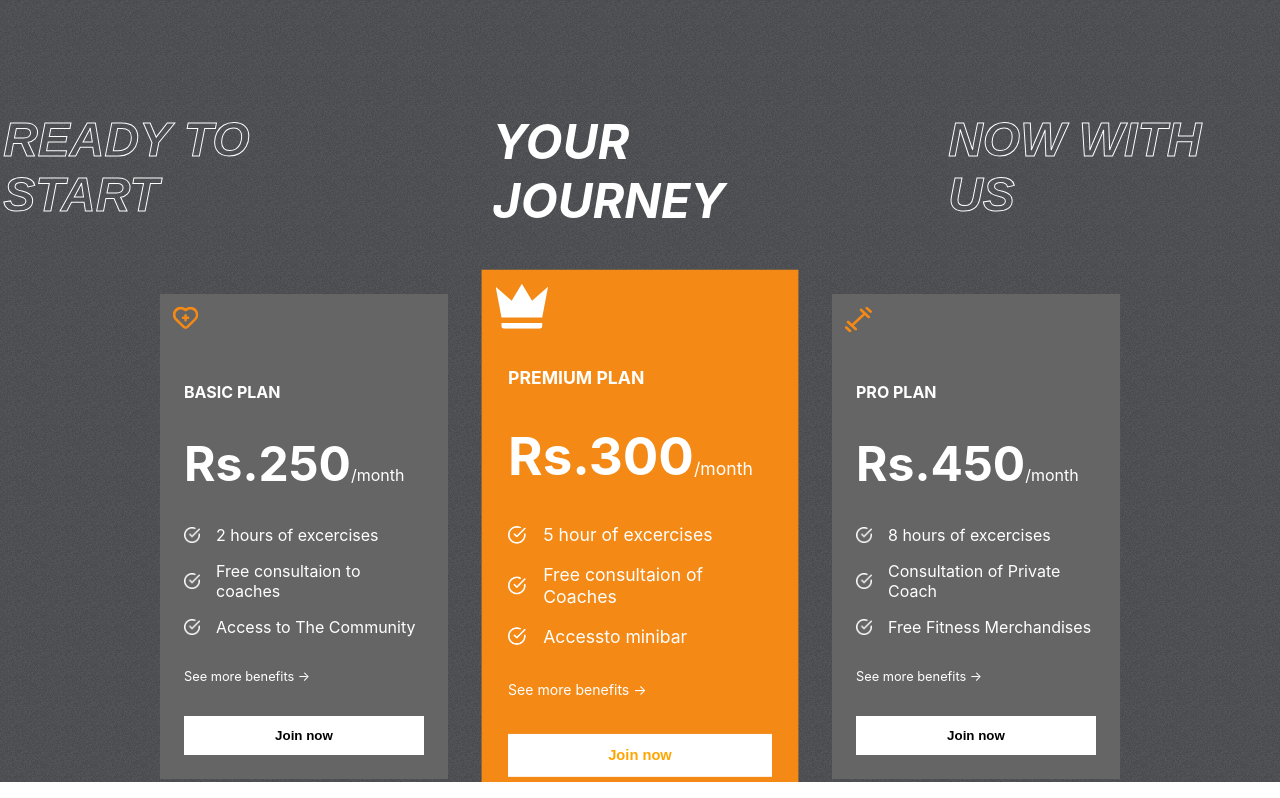
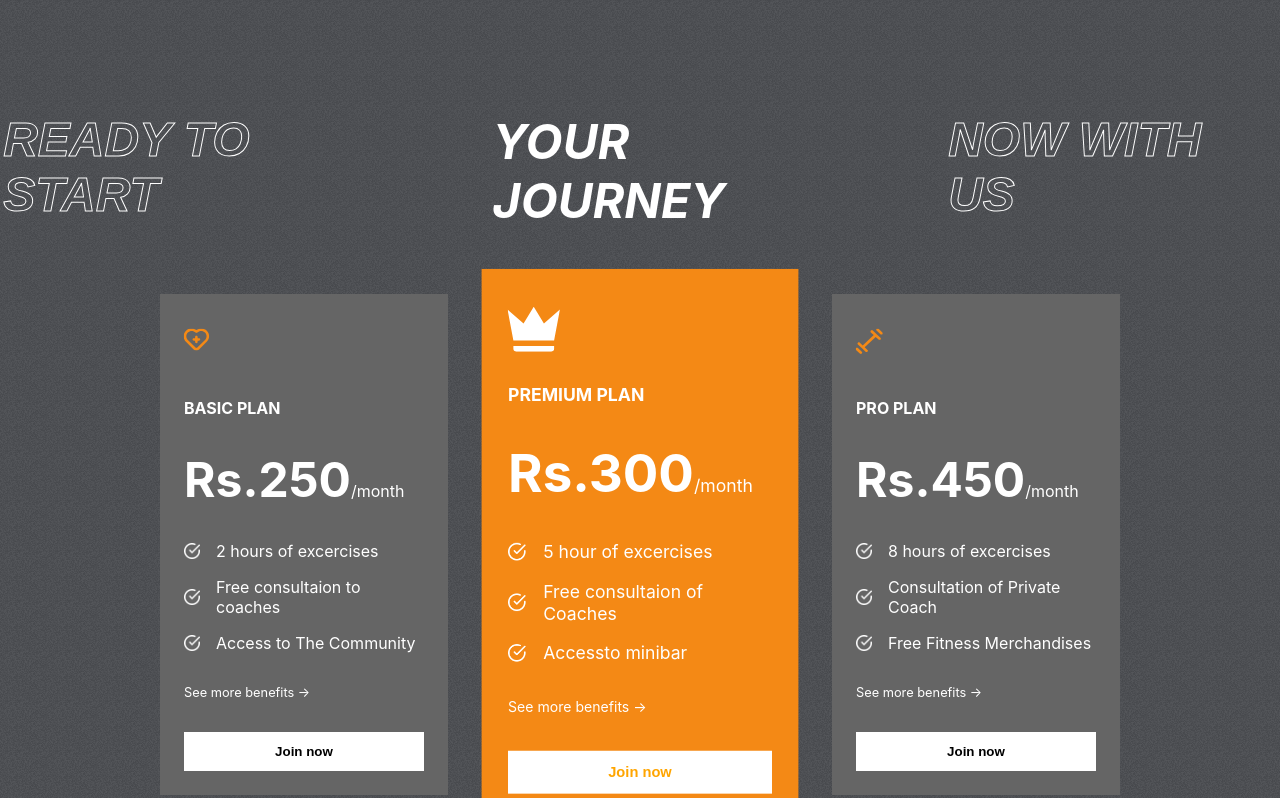
Before and after one commit to dhwanish-3/The-Fit-Club, a React (Create React App) app: page / in a window 1280 px wide. Shown: the part 1784-2582 px from the top of the page. Built offline with nearby package versions, Linux system fonts and the light colour scheme; the HTML template or start-up script is replaced by a standard one.

Commit message:
modified:   src/components/Plans/Plans.css

```diff
--- a/src/components/Plans/Plans.css
+++ b/src/components/Plans/Plans.css
@@ -36,6 +36,9 @@
     width: 2rem;
     height: 2rem;
     transform: scale(1.7);
+    padding-left: 0.5rem;
+    padding-top: 1rem;
+    padding-bottom: 0rem;
 }
 .plan>:nth-child(2){
     font-size: 1rem;
```
